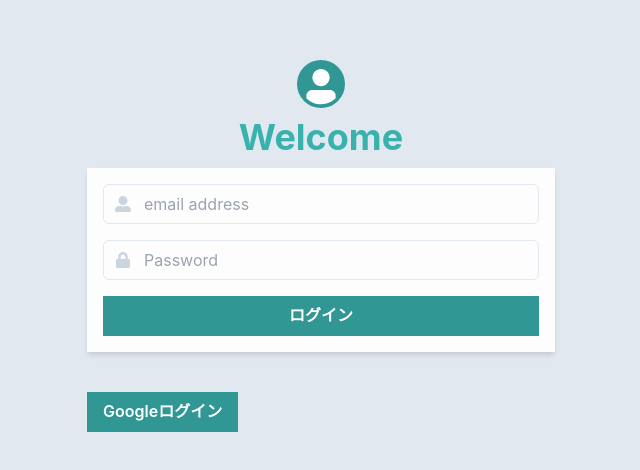
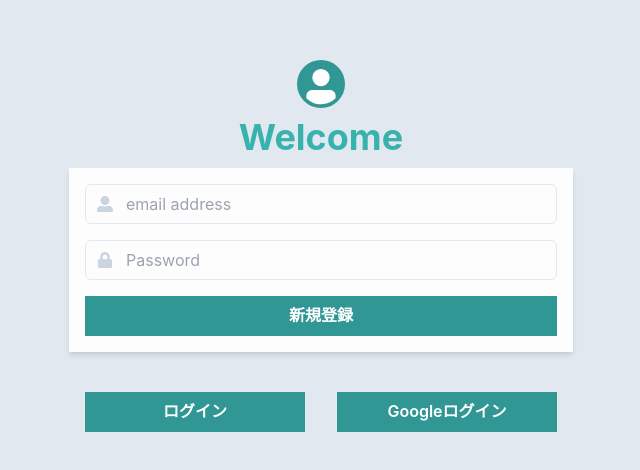
Before and after one commit to kaji5963/next-todo-app, a Next.js app: page / in a window 1280 px wide. Shown: the part 150-620 px from the top of the page, without its empty margins (319-959 px from the left). Built offline with nearby package versions, Linux system fonts and the light colour scheme.

Commit message:
ログイン画面機能実装

```diff
--- a/pages/Top.tsx
+++ b/pages/Top.tsx
@@ -88,14 +88,15 @@ const Top = () => {
           <title>Top Page</title>
         </Head>
         <div className="h-full flex justify-end items-center mr-10">
-          {auth.currentUser ? <p>ログイン名：{auth.currentUser?.displayName} </p> : <p>ログイン名：ゲスト</p> }
+          {auth.currentUser && (
+            <p>ログイン名：{auth.currentUser?.displayName} </p>
+          )}
           <button
             className="text-xs w-1/8 m-4 bg-blue-400 hover:bg-blue-500 active:bg-blue-600 text-white font-bold py-2 px-4 rounded"
             onClick={handleLogout}
           >
             ログアウト
           </button>
-
         </div>
         <div className="font-serif">
           <div className="flex justify-center mt-4 mb-2">
@@ -163,7 +164,7 @@ const Top = () => {
                             task.title,
                             task.createdAt,
                             task.detail,
-                            task.category,
+                            task.category
                           )
                         }
                       >
--- a/pages/index.tsx
+++ b/pages/index.tsx
@@ -1,5 +1,11 @@
 import type { NextPage } from 'next'
+import Head from "next/head";
 import { useRouter } from "next/router";
+import {
+  getAuth,
+  signInWithEmailAndPassword,
+  createUserWithEmailAndPassword,
+} from "firebase/auth";
 import {
   Flex,
   Heading,
@@ -18,10 +24,42 @@ const CFaUserAlt = chakra(FaUserAlt);
 const CFaLock = chakra(FaLock);
 import { auth, provider } from "./components/firebase";
 import { signInWithPopup } from "firebase/auth";
+import { FormEvent, useState } from "react";
 
 const Home: NextPage = () => {
+  const [email, setEmail] = useState("");
+  const [password, setPassword] = useState("");
+
   const router = useRouter();
 
+  //email、passwordサインアップ処理
+  const handleSignUp = (e: FormEvent<HTMLFormElement>) => {
+    e.preventDefault();
+    const auth = getAuth();
+    createUserWithEmailAndPassword(auth, email, password)
+      .then((userCredential) => {
+        const user = userCredential.user;
+        router.push("/Top");
+      })
+      .catch((error) => {
+        console.log(error);
+      });
+  };
+
+  //email、passwordサインイン処理
+  const handleLogin = () => {
+    const auth = getAuth();
+    signInWithEmailAndPassword(auth, email, password)
+      .then((userCredential) => {
+        const user = userCredential.user;
+        router.push("/Top");
+      })
+      .catch((error) => {
+        console.log(error);
+      });
+  };
+
+  //Googleログイン処理
   const signInWithGoogle = async () => {
     await signInWithPopup(auth, provider);
     await router.push("/Top");
@@ -29,6 +67,9 @@ const Home: NextPage = () => {
 
   return (
     <>
+      <Head>
+        <title>auth Page</title>
+      </Head>
       <Flex
         flexDirection="column"
         width="100wh"
@@ -46,7 +87,7 @@ const Home: NextPage = () => {
           <Avatar bg="teal.500" />
           <Heading color="teal.400">Welcome</Heading>
           <Box minW={{ base: "90%", md: "468px" }}>
-            <form>
+            <form onSubmit={(e) => handleSignUp(e)}>
               <Stack
                 spacing={4}
                 p="1rem"
@@ -59,7 +100,12 @@ const Home: NextPage = () => {
                       pointerEvents="none"
                       children={<CFaUserAlt color="gray.300" />}
                     />
-                    <Input type="email" placeholder="email address" />
+                    <Input
+                      type="email"
+                      placeholder="email address"
+                      value={email}
+                      onChange={(e) => setEmail(e.target.value)}
+                    />
                   </InputGroup>
                 </FormControl>
                 <FormControl>
@@ -69,7 +115,11 @@ const Home: NextPage = () => {
                       color="gray.300"
                       children={<CFaLock color="gray.300" />}
                     />
-                    <Input placeholder="Password" />
+                    <Input
+                      placeholder="Password"
+                      value={password}
+                      onChange={(e) => setPassword(e.target.value)}
+                    />
                   </InputGroup>
                 </FormControl>
                 <Button
@@ -78,18 +128,31 @@ const Home: NextPage = () => {
                   variant="solid"
                   colorScheme="teal"
                   width="full"
-                  onClick={() => router.push("/Top")}
                 >
-                  ログイン
+                  新規登録
                 </Button>
               </Stack>
             </form>
-            <Button className="mt-10"
+            <Button
+              mx="4"
+              className="mt-10"
               borderRadius={0}
               type="submit"
               variant="solid"
               colorScheme="teal"
-              width=""
+              width="220px"
+              onClick={handleLogin}
+            >
+              ログイン
+            </Button>
+            <Button
+              mx="4"
+              className="mt-10"
+              borderRadius={0}
+              type="submit"
+              variant="solid"
+              colorScheme="teal"
+              width="220px"
               onClick={signInWithGoogle}
             >
               Googleログイン
@@ -99,6 +162,6 @@ const Home: NextPage = () => {
       </Flex>
     </>
   );
-}
+};
 
 export default Home
```
